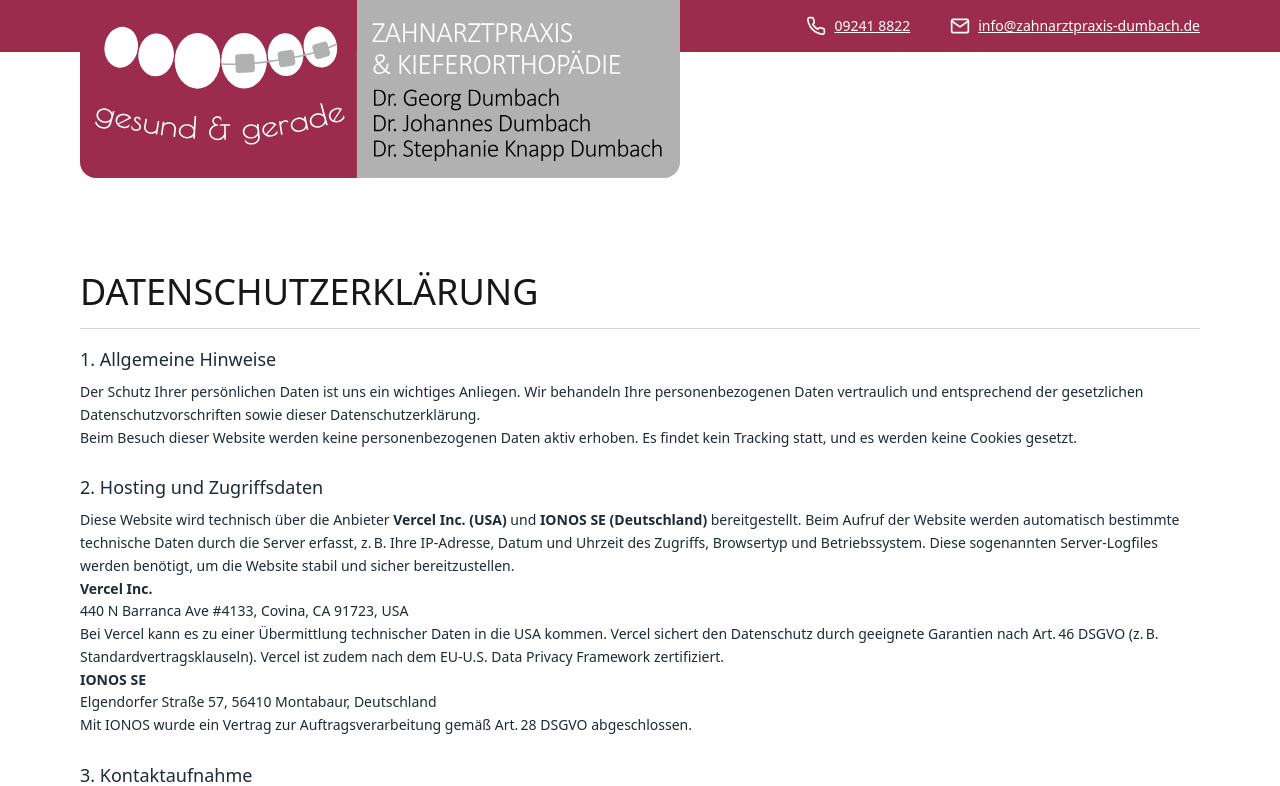
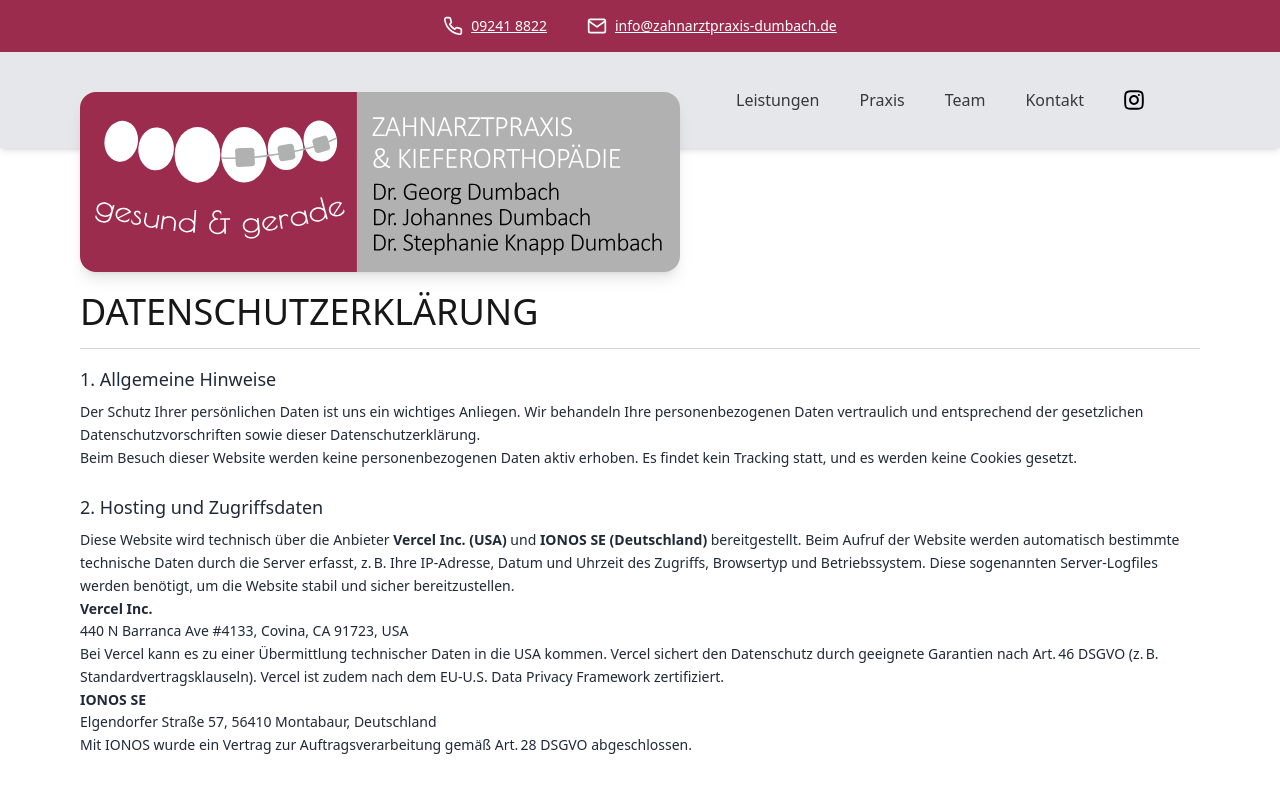
Before and after one commit to chrisknapp98/react-dentist-example, a Next.js app: page /datenschutz in a window 1280 px wide. Shown: the top 786 px of the page. Built offline with nearby package versions, Linux system fonts and the light colour scheme.

Commit message:
update impressum and privacy policy and unify header padding

```diff
--- /dev/null
+++ b/src/app/common/header/siteHeaderLayout.ts
@@ -0,0 +1,4 @@
+/**
+ * Top spacing for content that begins directly below SiteHeader's hanging logo.
+ */
+export const SITE_HEADER_CONTENT_TOP_PADDING = "pt-14 sm:pt-20 md:pt-28 lg:pt-36";
--- a/src/app/datenschutz/page.tsx
+++ b/src/app/datenschutz/page.tsx
@@ -1,19 +1,21 @@
 import { ContactInformation } from '../common/contactInformation/contactInformation';
 import { Footer } from '../common/footer/footer';
-import { ContactHeaderWithLogo } from '../common/header/contactHeaderWithLogo';
+import { SiteHeader } from '../common/header/siteHeader';
+import { SITE_HEADER_CONTENT_TOP_PADDING } from '../common/header/siteHeaderLayout';
 
 export default function Datenschutz() {
     return (
         <div className="font-sans">
-            <ContactHeaderWithLogo />
+            <SiteHeader />
 
-            <main className="px-6 mb-6 sm:px-20">
-                <h1 className="font-extralight text-2xl md:text-4xl uppercase">
-                    Datenschutzerklärung
-                </h1>
-                <hr className="my-4 border-t border-gray-300" />
+            <main className={`px-6 pb-14 sm:px-12 md:pb-20 lg:px-20 ${SITE_HEADER_CONTENT_TOP_PADDING}`}>
+                <div className="mx-auto max-w-6xl">
+                    <h1 className="font-extralight text-2xl md:text-4xl uppercase">
+                        Datenschutzerklärung
+                    </h1>
+                    <hr className="my-4 border-t border-gray-300" />
 
-                <div className="text-sm text-gray-800 space-y-6 leading-relaxed">
+                    <div className="text-sm text-gray-800 space-y-6 leading-relaxed">
                     <article>
                         <h2 className="text-lg mb-2">1. Allgemeine Hinweise</h2>
                         <p>
@@ -68,6 +70,7 @@ export default function Datenschutz() {
                             Unsere Website enthält Links zu externen Websites Dritter (z. B. soziale Netzwerke oder Kartendienste). Wenn Sie auf einen solchen Link klicken, verlassen Sie unsere Website. Es gelten dann die Datenschutzbestimmungen des jeweiligen Anbieters, auf die wir keinen Einfluss haben.
                         </p>
                     </article>
+                    </div>
                 </div>
             </main>
 
--- a/src/app/impressum/page.tsx
+++ b/src/app/impressum/page.tsx
@@ -1,15 +1,17 @@
 import { Footer } from "../common/footer/footer";
-import { ContactHeaderWithLogo } from "../common/header/contactHeaderWithLogo";
+import { SiteHeader } from "../common/header/siteHeader";
+import { SITE_HEADER_CONTENT_TOP_PADDING } from "../common/header/siteHeaderLayout";
 import { ContactInformation } from "../common/contactInformation/contactInformation";
 
 export default function Impressum() {
   return (
     <div className="w-full font-sans">
-      {/* <div className="absolute top-0 left-0 w-full z-10"> */}
-      {/* <div className="fixed top-0 left-0 w-full z-50"> */}
-      <ContactHeaderWithLogo />
+      <SiteHeader />
 
-      <div className="px-6 mb-6 sm:px-20">
+      <main
+        className={`px-6 pb-14 sm:px-12 md:pb-20 lg:px-20 ${SITE_HEADER_CONTENT_TOP_PADDING}`}
+      >
+        <div className="mx-auto max-w-6xl">
           <h1 className="font-extralight text-4xl">IMPRESSUM</h1>
           <hr className="my-4 border-t border-gray-300" />
           <div className="text-sm text-gray-800 space-y-6 leading-relaxed">
@@ -161,6 +163,7 @@ export default function Impressum() {
             und stehen unter der MIT-Lizenz.
           </p>
         </div>
+      </main>
       <Footer />
     </div>
   );
--- a/src/app/kontakt/page.tsx
+++ b/src/app/kontakt/page.tsx
@@ -5,6 +5,7 @@ import PhoneIcon from "@/icons/phone.svg";
 import { ContactInformation } from "../common/contactInformation/contactInformation";
 import { Footer } from "../common/footer/footer";
 import { SiteHeader } from "../common/header/siteHeader";
+import { SITE_HEADER_CONTENT_TOP_PADDING } from "../common/header/siteHeaderLayout";
 import {
   openingHours,
   openingHoursNote,
@@ -29,7 +30,9 @@ export default function KontaktPage() {
     <div className="font-sans">
       <SiteHeader />
       <main>
-        <section className="bg-backgroundLightGray px-6 py-14 sm:px-12 md:pb-20 md:pt-28 lg:px-20 lg:pt-36">
+        <section
+          className={`bg-backgroundLightGray px-6 pb-14 sm:px-12 md:pb-20 lg:px-20 ${SITE_HEADER_CONTENT_TOP_PADDING}`}
+        >
           <div className="mx-auto max-w-6xl">
             <p className="text-sm font-semibold uppercase tracking-[0.16em] text-practiceRed">
               Kontakt
--- a/src/app/team/page.tsx
+++ b/src/app/team/page.tsx
@@ -2,6 +2,7 @@ import type { Metadata } from "next";
 import Image from "next/image";
 import { Footer } from "../common/footer/footer";
 import { SiteHeader } from "../common/header/siteHeader";
+import { SITE_HEADER_CONTENT_TOP_PADDING } from "../common/header/siteHeaderLayout";
 
 export const metadata: Metadata = {
   title:
@@ -39,7 +40,9 @@ export default function TeamPage() {
     <div className="font-sans">
       <SiteHeader />
       <main>
-        <section className="bg-backgroundLightGray px-6 py-14 sm:px-12 md:pb-20 md:pt-28 lg:px-20 lg:pt-36">
+        <section
+          className={`bg-backgroundLightGray px-6 pb-14 sm:px-12 md:pb-20 lg:px-20 ${SITE_HEADER_CONTENT_TOP_PADDING}`}
+        >
           <div className="mx-auto grid max-w-6xl gap-10 lg:grid-cols-[minmax(0,0.9fr)_minmax(0,1fr)] lg:items-center lg:gap-20">
             <div className="order-2 relative aspect-[4/3] overflow-hidden rounded-3xl shadow-lg">
               <Image
```
Lines whose indentation alone changed are shown as unchanged.
